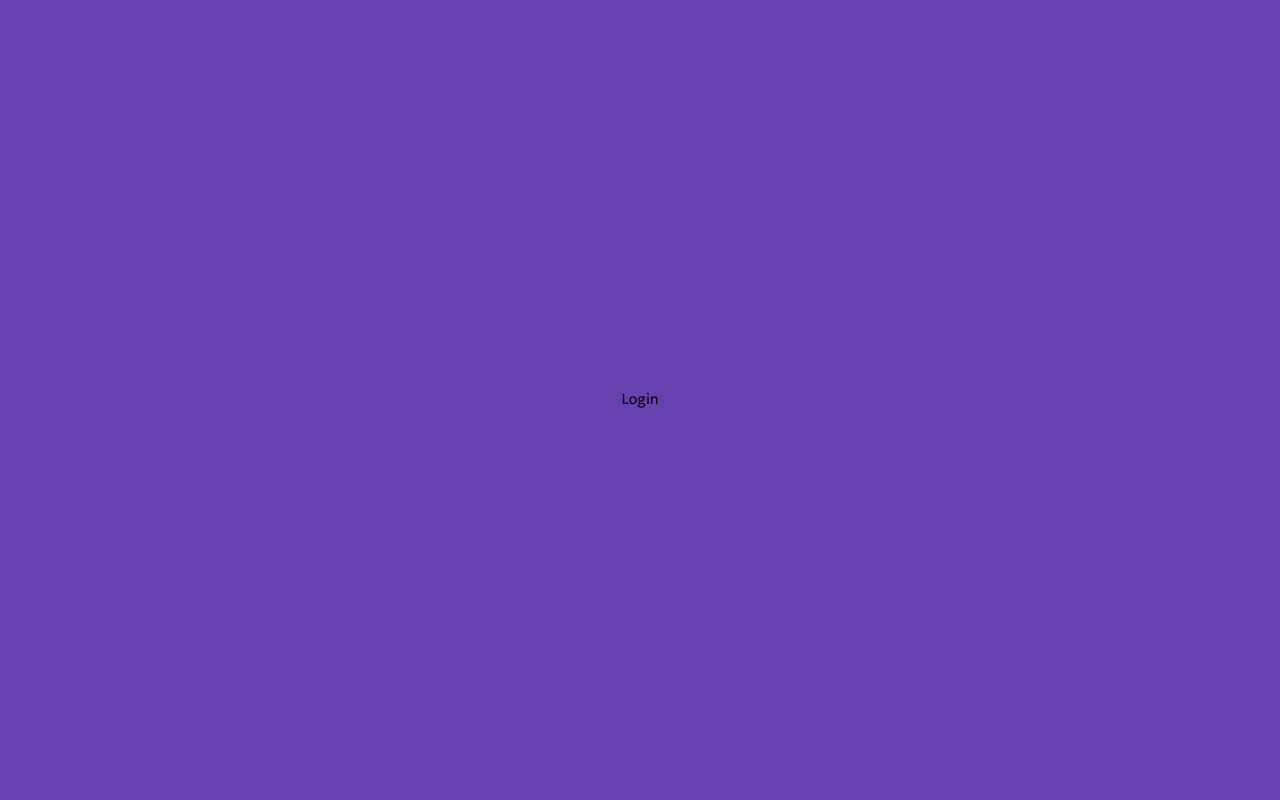
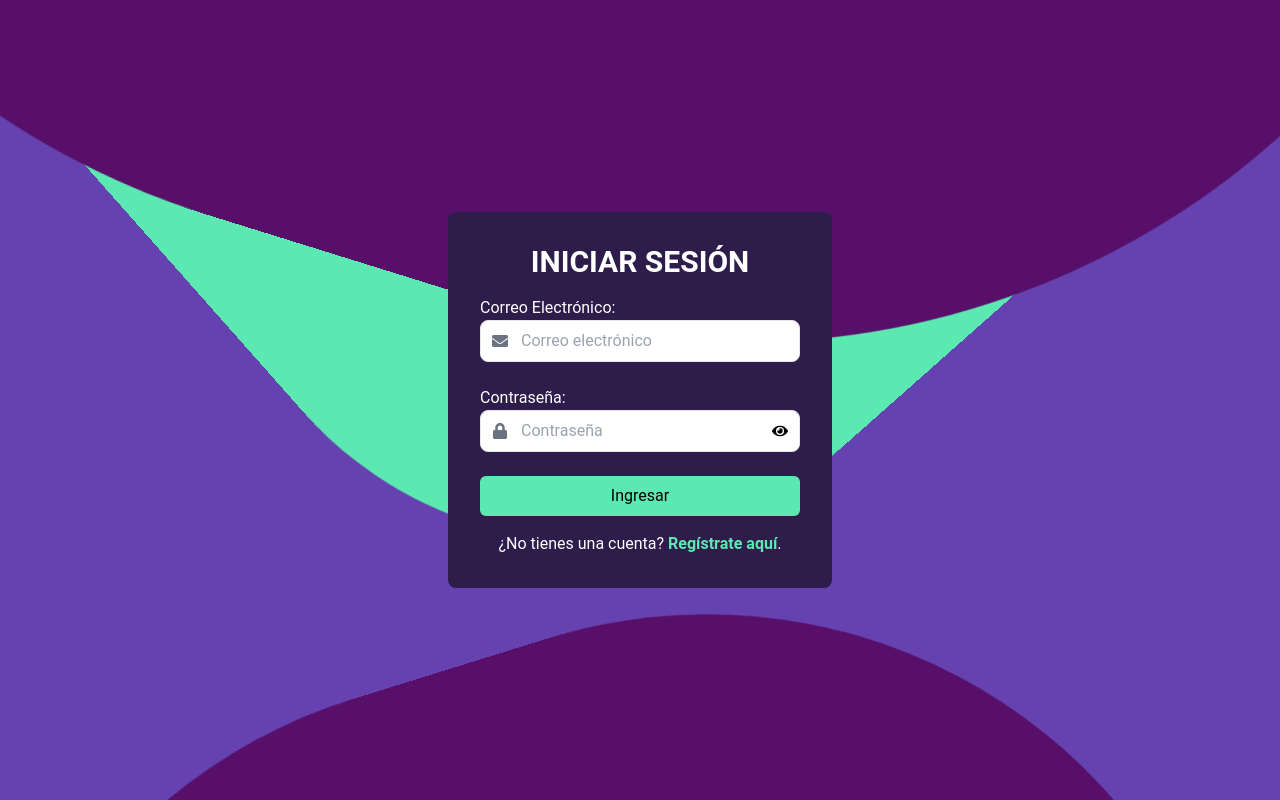
Before and after one commit to Drawnskii/WebGamerFest, a React (Vite) app: page / in a window 1280 px wide. Built offline with nearby package versions, Linux system fonts and the light colour scheme.

Commit message:
fondo de pantalla

```diff
--- a/src/Pages/auth/Login.jsx
+++ b/src/Pages/auth/Login.jsx
@@ -1,5 +1,62 @@
-function Login() {
-  return <div>Login</div>;
-}
+import React, { useState } from "react";
+import { FaEnvelope, FaLock, FaEye, FaEyeSlash } from 'react-icons/fa';
+
+const Login = () => {
+  const [showPassword, setShowPassword] = useState(false);
+
+  const togglePasswordVisibility = () => {
+    setShowPassword(!showPassword);
+  };
+
+  return (
+    <div className="absolute bg-dark-purple p-8 rounded-lg w-96">
+      <div className="mb-4">
+        <h1 className="text-white text-3xl uppercase font-bold text-center">INICIAR SESIÓN</h1>
+      </div>
+      <form className="flex flex-col gap-4">
+      <div className="mb-2">
+      <label htmlFor="txtPassword" className=" text-white">
+            Correo Electrónico:
+          </label>
+        <div className="relative">
+          <FaEnvelope className="absolute left-3 top-1/2 -translate-y-1/2 text-gray-500" />
+          <input
+            type="email"
+            id="email"
+            placeholder="Correo electrónico"
+            className="w-full pl-10 border border-gray-200 outline-none py-2 px-4 rounded-lg "
+          />
+        </div>
+      </div>
+      <div className="mb-2">
+      <label htmlFor="txtPassword" className=" text-white">
+            Contraseña:
+          </label>
+        <div className="relative">
+          <FaLock className="absolute left-3 top-1/2 -translate-y-1/2 text-gray-500" />
+          <input
+            type={showPassword ? "text" : "password"}
+            id="password"
+            placeholder="Contraseña"
+            className="w-full pl-10 border border-gray-200 outline-none py-2 px-4 rounded-lg"
+          />
+          <div
+            className="absolute right-3 top-1/2 -translate-y-1/2 cursor-pointer"
+            onClick={togglePasswordVisibility}
+          >
+            {showPassword ? <FaEyeSlash /> : <FaEye />}
+          </div>
+        </div>
+      </div>
+        <div>
+          <button className="bg-light-green rounded-md text-bg-dark-purple w-full py-2 px-6">Ingresar</button>
+        </div>
+        <div className="text-center text-white">
+          ¿No tienes una cuenta? <a href="/registro" className="text-light-green font-semibold">Regístrate aquí</a>.
+        </div>
+      </form>
+    </div>
+  );
+};
 
 export default Login;
--- a/src/Pages/auth/Registro.jsx
+++ b/src/Pages/auth/Registro.jsx
@@ -20,7 +20,7 @@ function Registro() {
   };
 
   return (
-    <div className="bg-dark-purple p-8 rounded-md w-96">
+    <div className="absolute bg-dark-purple p-8 rounded-md w-96">
       <div className="mb-8 flex justify-center">
         <h1 className="text-3xl uppercase font-bold  text-white">
           Crear Cuenta
--- a/src/index.css
+++ b/src/index.css
@@ -6,5 +6,5 @@
 @tailwind utilities;
 
 body {
-  font-family: "mukta";
+  font-family: 'Roboto', sans-serif
 }
--- /dev/null
+++ b/src/layouts/auth/AuthLayout.css
@@ -0,0 +1,56 @@
+/* AuthLayout.css */
+
+.bg-light-purple {
+    background-color: #b59edb;
+    position: relative;
+    overflow: hidden;
+  }
+
+  .olas-container {
+    position: relative;
+    bottom: 0;
+    left: 0;
+    right: 0;
+    height: 200vh;
+    box-shadow: inset 0 0 50px rgba(0, 0, 0, 0.5);
+    transition: 500ms;
+  }
+
+  .olas {
+    position: sticky;
+    height: 100%;
+  }
+
+  .olas::before,
+  .olas::after {
+    content: '';
+    position: absolute;
+    width: 150vw;
+    height: 150vw;
+    top: -45vw;
+    left: 50%;
+    transform: translate(-50%, -75%);
+  }
+
+  .olas::after {
+    border-radius: 42%;
+    background: rgb(87, 15, 105);
+    animation: waves 10s linear infinite;
+  }
+
+  .olas::before {
+    border-radius: 20%;
+    background: rgba(92, 232, 177);
+    animation: waves 15s linear infinite reverse;
+  }
+
+
+  @keyframes waves {
+    0% {
+      transform: translate(-50%, -75%) rotate(0deg);
+    }
+
+    100% {
+      transform: translate(-50%, -75%) rotate(360deg);
+    }
+  }
--- a/src/layouts/auth/AuthLayout.jsx
+++ b/src/layouts/auth/AuthLayout.jsx
@@ -1,9 +1,14 @@
 import { Outlet } from "react-router-dom";
+import './AuthLayout.css';
+import './AuthLayout2.css';
 
 function AuthLayout() {
   return (
     <div className="bg-light-purple min-h-screen flex items-center justify-center">
-      <Outlet />
+      <div className="wavess w-full "></div>
+      <div className="olas w-full "></div>
+
+        <Outlet />
     </div>
   );
 }
--- /dev/null
+++ b/src/layouts/auth/AuthLayout2.css
@@ -0,0 +1,37 @@
+/* NuevoArchivo.css */
+
+.bg-light-purple-bottom {
+    background-color: #b59edb;
+    position: relative;
+    overflow: hidden;
+  }
+
+  .wavess-container {
+    position: relative;
+    bottom: 0;
+    left: 0;
+    right: 0;
+    height: 100vh;
+    transition: 500ms;
+  }
+  .wavess{
+    content: '';
+    position: absolute;
+    top: 200%;
+    width: 100vw;
+    height: 100vw;
+    left: 50%;
+    transform: translate(-20%, -75%);
+    background: rgb(87, 15, 105);
+    border-radius: 42%;
+    animation: waves 10s linear infinite reverse;
+  }
+  @keyframes waves {
+    0% {
+      transform: translate(-50%, -75%) rotate(0deg);
+    }
+
+    100% {
+      transform: translate(-50%, -75%) rotate(360deg);
+    }
+  }
```
